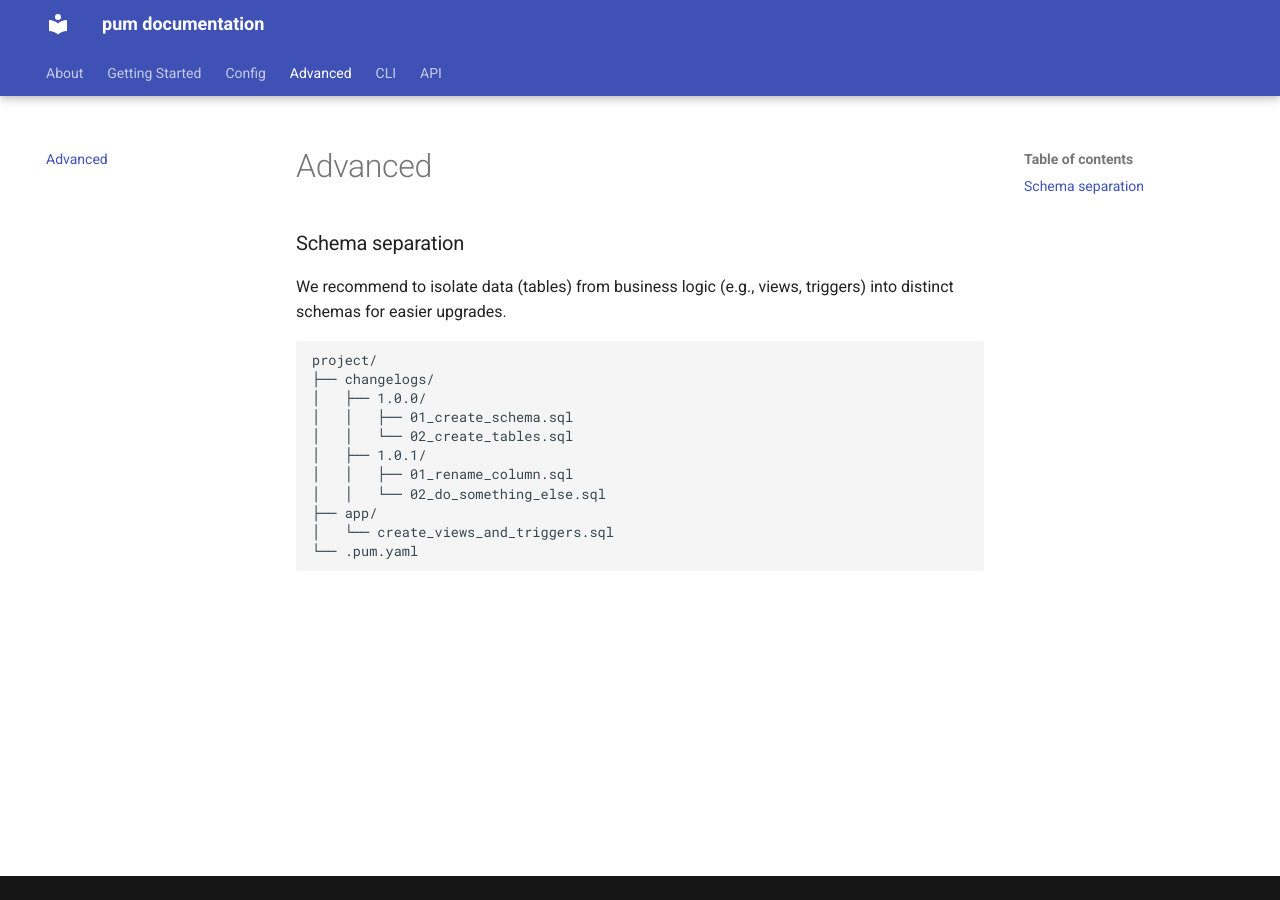
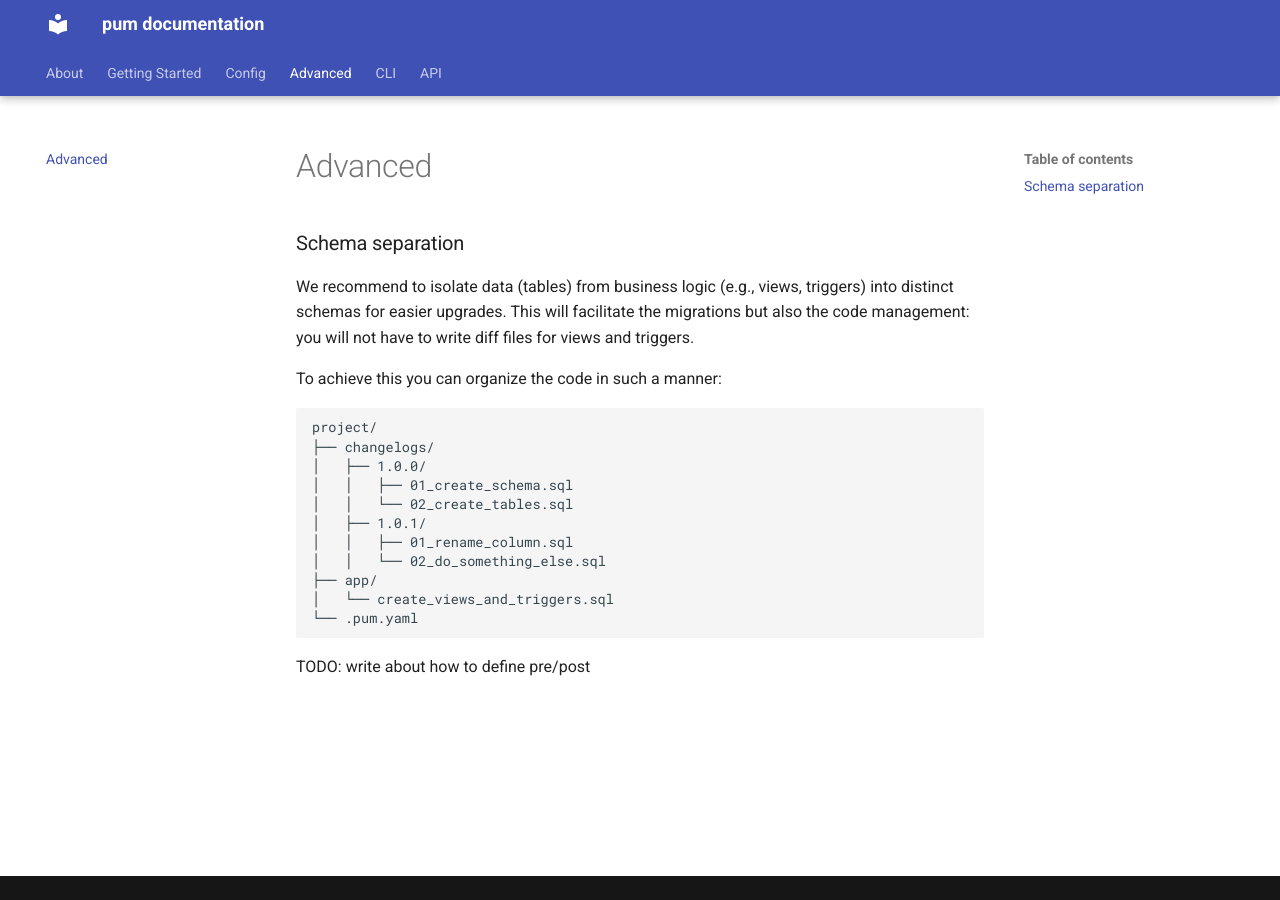
Before and after one commit to opengisch/pum, an MkDocs documentation site: the page built from docs/docs/advanced.md, in a window 1280 px wide. Built offline with MkDocs 1.6.1 and Material for MkDocs 9.7.7, drawn with Linux system fonts in a browser that asks for light colours.

Commit message:
more dox

````diff
--- a/docs/docs/advanced.md
+++ b/docs/docs/advanced.md
@@ -3,7 +3,9 @@
 ### Schema separation
 
 We recommend to isolate data (tables) from business logic (e.g., views, triggers) into distinct schemas for easier upgrades.
+This will facilitate the migrations but also the code management: you will not have to write diff files for views and triggers.
 
+To achieve this you can organize the code in such a manner:
 ```
 project/
 ├── changelogs/
@@ -17,3 +19,5 @@ project/
 │   └── create_views_and_triggers.sql
 └── .pum.yaml
 ```
+
+TODO: write about how to define pre/post
````
